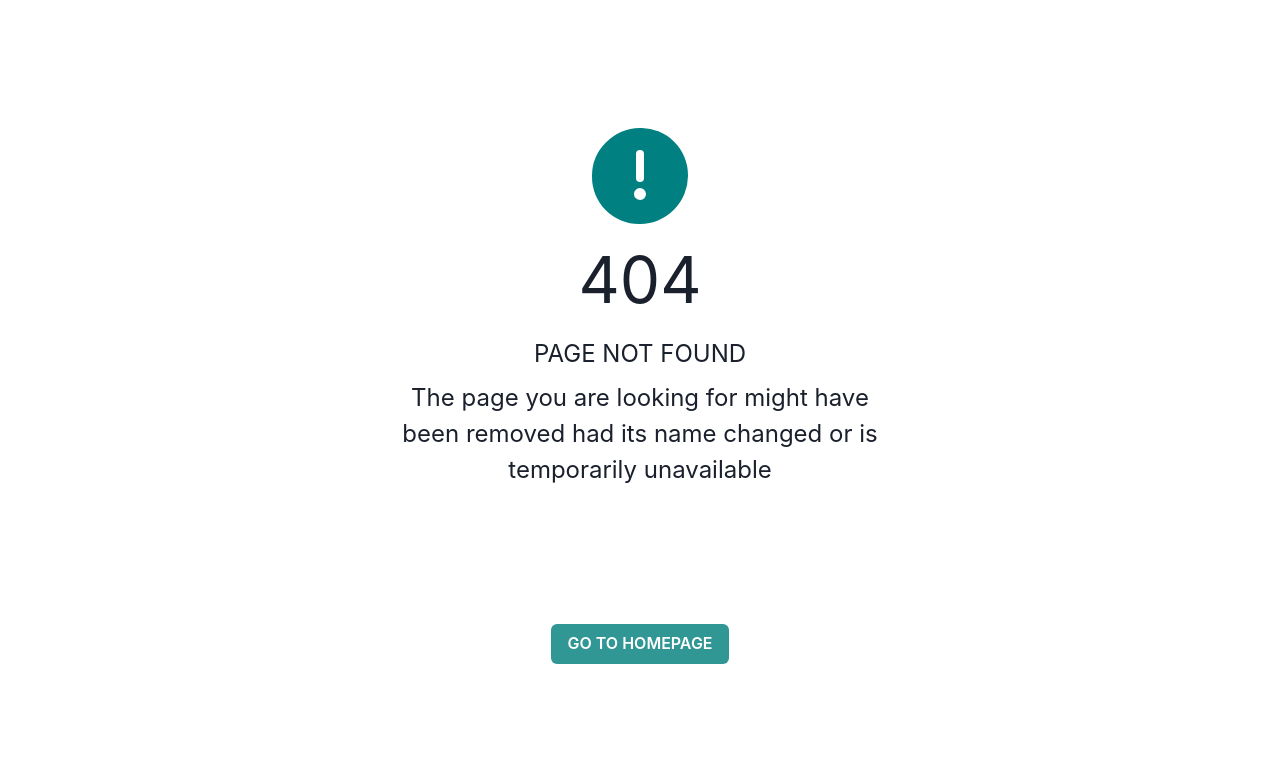
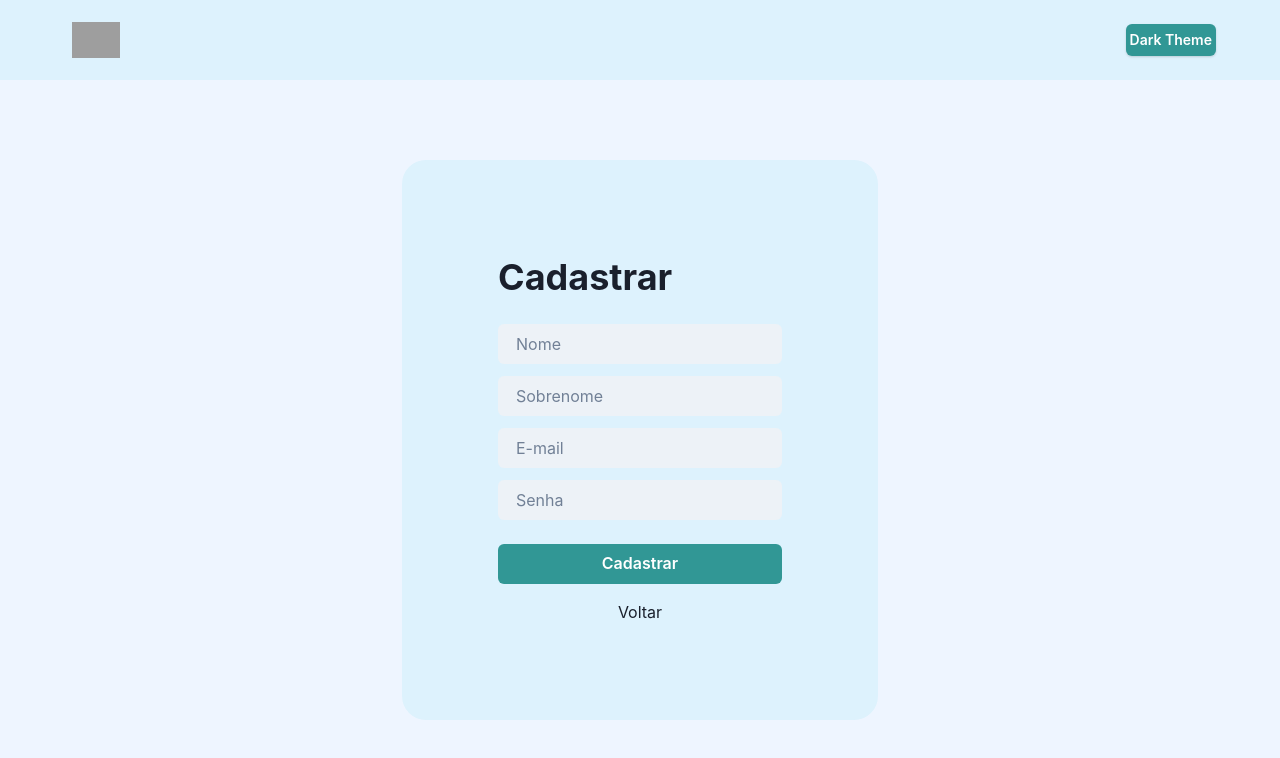
Before and after one commit to EduZaparoli/installment-manager, a Next.js app in the folder frontend/: page /auth/register in a window 1280 px wide. Before the commit this address had no page. Shown: the top 758 px of the page. Built offline with nearby package versions, Linux system fonts and the light colour scheme; grey boxes are pictures that could not be loaded.

Commit message:
create pages - user register and reset password

```diff
--- /dev/null
+++ b/frontend/src/app/auth/register/page.tsx
@@ -0,0 +1,42 @@
+"use client"
+import { Flex } from '@chakra-ui/react';
+import { useState } from 'react';
+import { useRouter } from 'next/navigation';
+import { AuthStore } from '@/stores/AuthStore';
+import { Container } from '@/components/atoms/Container';
+import { RegisterContainer } from '@/components/organisms/RegisterContainer';
+import { api } from '@/service/APIService';
+
+const Register = () => {
+
+    const { fetchAccessToken } = new AuthStore()
+
+    const router = useRouter()
+
+    const [firstName, setFirstName] = useState('')
+    const [lastName, setLastName] = useState('')
+    const [email, setEmail] = useState('')
+    const [password, setPassword] = useState('')
+
+    const onContinue = async () => {
+        try {
+            await api.postUser(firstName, lastName, email, password)
+            await fetchAccessToken(email, password)
+            router.push('/searchUser')
+        } catch (error) {
+            console.log(error)
+        }
+    }
+
+    return (
+        <>
+            <Container align='center' justifyContent='space-between' navbar theme logo>
+                <Flex height={'90vh'} alignItems={'center'} justifyContent={'center'}>
+                    <RegisterContainer onContinue={onContinue} firstName={firstName} lastName={lastName} email={email} password={password} onFirstName={setFirstName} onLastName={setLastName} onEmail={setEmail} onPassword={setPassword} />
+                </Flex>
+            </Container>
+        </>
+    );
+}
+
+export default Register;
--- /dev/null
+++ b/frontend/src/components/organisms/RegisterContainer/index.tsx
@@ -0,0 +1,34 @@
+"use client"
+import { themes } from "@/themes/theme-tokens";
+import { Box, Button, Flex, Heading, Input, Link, useColorModeValue } from "@chakra-ui/react"
+
+interface IProps {
+  firstName: string;
+  lastName: string;
+  email: string;
+  password: string;
+  onFirstName: (value: string) => void;
+  onLastName: (value: string) => void;
+  onEmail: (value: string) => void;
+  onPassword: (value: string) => void;
+  onContinue: () => void
+}
+
+export const RegisterContainer = ({ firstName, lastName, email, password, onFirstName, onLastName, onEmail, onPassword, onContinue }: IProps) => {
+
+  const formBackGround = useColorModeValue(themes.colors.primary.primaryLight, themes.colors.primary.primaryDark)
+
+  return (
+    <Flex direction={"column"} background={formBackGround} p={24} rounded={24} margin={5}>
+      <Heading mb={6}>Cadastrar</Heading>
+      <Input placeholder='Nome' variant={"filled"} mb={3} type='text' onChange={(e) => onFirstName(e.target.value)} value={firstName} />
+      <Input placeholder='Sobrenome' variant={"filled"} mb={3} type='text' onChange={(e) => onLastName(e.target.value)} value={lastName} />
+      <Input placeholder='E-mail' variant={"filled"} mb={3} type='email' onChange={(e) => onEmail(e.target.value)} value={email} />
+      <Input placeholder='Senha' variant={"filled"} mb={6} type='password' onChange={(e) => onPassword(e.target.value)} value={password} />
+      <Button onClick={onContinue} colorScheme='teal'>Cadastrar</Button>
+      <Box alignSelf={'center'} paddingTop={'4'}>
+        <Link href="/auth/login">Voltar</Link>
+      </Box>
+    </Flex>
+  )
+}
```
Also changed, not shown: frontend/src/app/auth/reset-password/page.tsx (added, +39 -0 lines), frontend/src/components/organisms/LoginContainer/index.tsx (+23 -5 lines).
